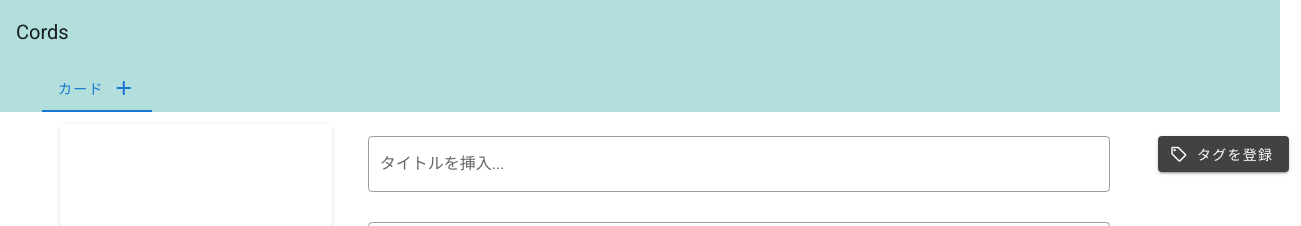
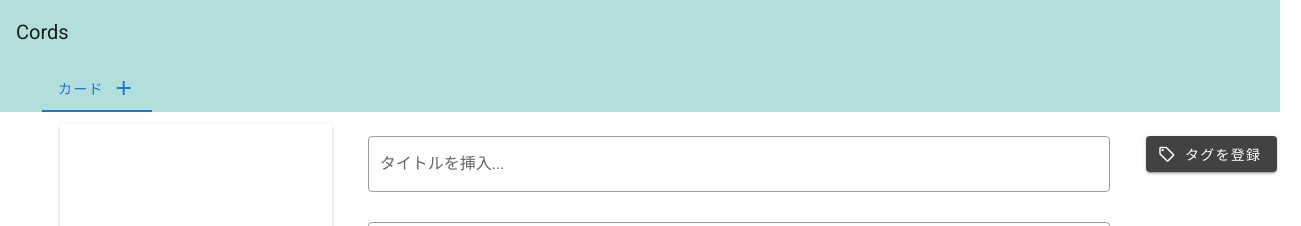
Before and after one commit to simonNozaki/cords, a Nuxt app: page / in a window 1280 px wide. Shown: the top 226 px of the page, 1301 px wide, since content can reach past the window. Built offline with nearby package versions, Linux system fonts and the light colour scheme.

Commit message:
タグの重複登録を防ぐ

```diff
--- a/components/MainTagDialog.vue
+++ b/components/MainTagDialog.vue
@@ -8,7 +8,7 @@
         <v-btn
           elevation="2"
           color="secondary"
-          class="white--text justify-centermx-auto ma-3"
+          class="white--text justify-center mx-auto ma-3"
           v-bind="attrs"
           v-on="on"
         >
@@ -89,7 +89,7 @@ export default {
     };
   },
   computed: {
-    notes() {
+    tags() {
       return this.$store.state.tags.list;
     },
     isSubmittable() {
@@ -98,6 +98,11 @@ export default {
   },
   methods: {
     addTag(event) {
+      if (this.tags.includes(this.newTag)) {
+        this.snackbar = true;
+        this.snackbarText = `タグ ${this.newTag} はすでに登録されています`;
+        return;
+      }
       this.$store.commit('tags/add', this.newTag);
       this.tagDialog = false;
       this.snackbar = true;
```
